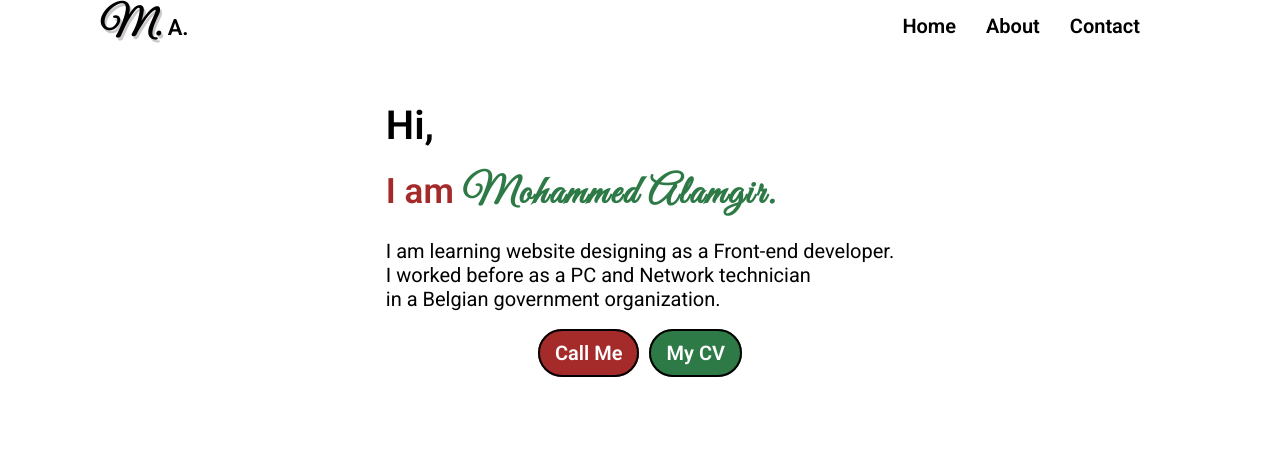
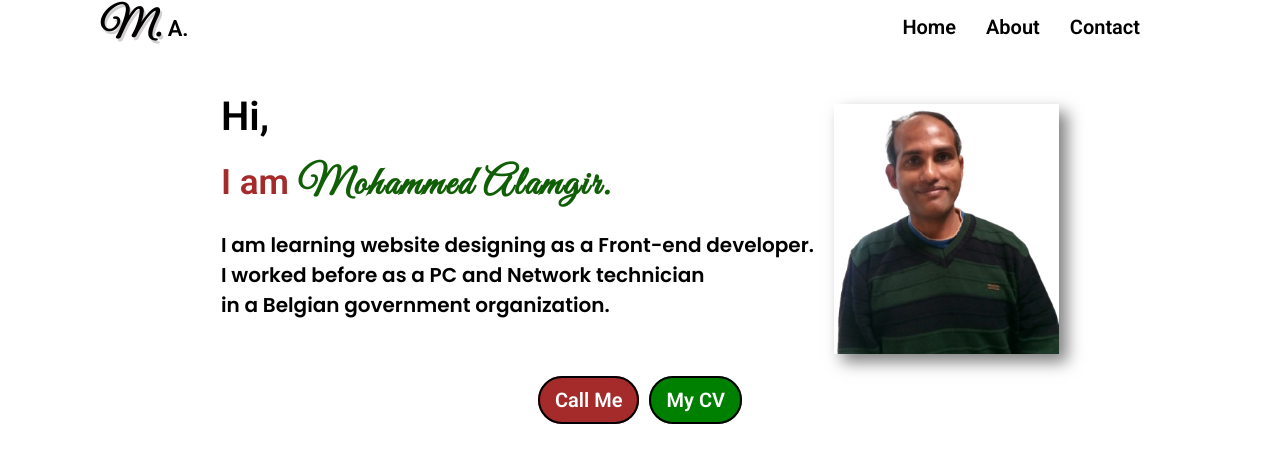
Before and after one commit to alamgir1973/portfolio, a website: page index.html in a window 1280 px wide. Drawn offline with Linux system fonts and the light colour scheme.

Commit message:
Side image added

```diff
--- a/index.html
+++ b/index.html
@@ -1,6 +1,5 @@
 <!DOCTYPE html>
 <html lang="en">
-
   <head>
     <meta charset="UTF-8" />
     <link rel="icon" type="image/svg+xml" href="./client/assets/favicon.ico" />
@@ -33,23 +32,29 @@
         <div class="iam">
           I am <span class="myname">Mohammed Alamgir.</span>
         </div>
-      <div>
-        <div class="para-one">
+        <div class="para-details">
           I am learning website designing as a Front-end developer. <br />
           I worked before as a PC and Network technician <br />
           in a Belgian government organization.
         </div>
-        <div class="btn">
-          <div class="btn-one">
+      </div>
+      <!-- Side image -->
+      <div class="side-image">
+        <img
+          class="photo"
+          src="./public/images/alamgir03.png"
+          alt="Alamgir Photo"
+        />
+      </div>
+    </section>
+    <!-- Buttons -->
+    <section class="btn">
+      <div class="btn-callme">
         <a class="call-me" href="#" target="_blank">Call Me</a>
       </div>
-          <div class="btn-two">
+      <div class="btn-mycv">
         <a class="my-cv" href="#" target="_blank">My CV</a>
-          </div>
-        </div>
-      </div>
       </div>
     </section>
   </body>
-
 </html>
--- a/styles/index.css
+++ b/styles/index.css
@@ -1,6 +1,7 @@
 @import url("./style.css");
 @import url("https://fonts.googleapis.com/css2?family=Great+Vibes&display=swap");
 @import url("https://fonts.googleapis.com/css2?family=Great+Vibes&family=Roboto:ital,wght@0,100..900;1,100..900&display=swap");
+@import url("https://fonts.googleapis.com/css2?family=Poppins:wght@300;400;500;600;700&display=swap");
 
 *,
 *::before,
--- a/styles/style.css
+++ b/styles/style.css
@@ -1,7 +1,20 @@
-/* stylelint-disable color-function-notation */
 body {
   background-color: white;
+  font-family: Poppins, sans-serif;
 }
+
+/* General start */
+
+a {
+  color: black;
+  font-size: 20px;
+  font-weight: 600;
+  text-decoration: none;
+}
+
+/* General End */
+
+/* Header start */
 
 .header {
   background-color: white;
@@ -9,7 +22,7 @@ body {
   justify-content: space-between;
   align-items: center;
   height: 100%;
-  padding: 1px 100px;
+  padding: 2px 100px;
 }
 
 .navbar {
@@ -27,13 +40,6 @@ body {
   align-items: center;
 }
 
-a {
-  color: black;
-  font-size: 20px;
-  font-weight: 600;
-  text-decoration: none;
-}
-
 .navbar ul li a {
   text-decoration: none;
   display: inline-block;
@@ -47,7 +53,7 @@ a {
 .logo-m {
   font-size: 40px;
   font-weight: 700;
-  text-shadow: 2px 3px rgb(204, 200, 200);
+  text-shadow: 2px 3px #d3cfcf;
   padding-right: 6px;
   font-family: "Great Vibes", serif;
   font-style: normal;
@@ -59,15 +65,14 @@ a {
   font-style: normal;
 }
 
-.photo {
-  height: 300px;
-}
+/* Header End */
+
+/* Main content Start */
 
 .main-content {
   display: flex;
   justify-content: center;
   align-items: center;
-  margin: 50px;
 }
 
 .hi {
@@ -88,48 +93,34 @@ a {
   letter-spacing: 2px;
   font-size: 40px;
   font-weight: 700;
-  color: rgb(46, 122, 71);
+  color: #105f06;
 }
 
-.para-one {
+.para-details {
+  font-family: Poppins, sans-serif;
   font-size: 20px;
+  font-weight: 600;
 }
 
+/* Side image Start */
+
+.photo {
+  height: 250px;
+  margin-left: 20px;
+  margin-top: 50px;
+  box-shadow: 8px 8px 15px rgba(0 0 0 / 50%);
+}
+
+/* Side image End */
+
+/* Main content End */
+
+/* Button Start */
 .btn {
   display: flex;
   justify-content: center;
   margin-top: 30px;
 }
-
-/*
-button {
-  font-size: 20px;
-  border: solid black 2px;
-  width: 100px;
-  height: 40px;
-  border-radius: 25px;
-  background-color: aqua;
-  color: white;
-  cursor: pointer;
-}
-
-.btn-one button {
-  margin-right: 10px;
-  background-color: brown;
-}
-
-.btn-two button {
-  background-color: rgb(46, 122, 71);
-}
-
-.btn-one button:hover {
-  background-color: rgb(46, 122, 71);
-}
-
-.btn-two button:hover {
-  background-color: brown;
-}
-*/
 
 .call-me {
   background-color: brown;
@@ -143,7 +134,7 @@ button {
 }
 
 .my-cv {
-  background-color: rgb(46, 122, 71);
+  background-color: green;
   color: white;
   width: 100px;
   height: 40px;
@@ -153,9 +144,11 @@ button {
 }
 
 .call-me:hover {
-  background-color: rgb(46, 122, 71);
+  background-color: green;
 }
 
 .my-cv:hover {
   background-color: brown;
 }
+
+/* Buttons End */
```
Also changed, not shown: public/images/alamgir03.png (added). Lines whose indentation alone changed are shown as unchanged.
